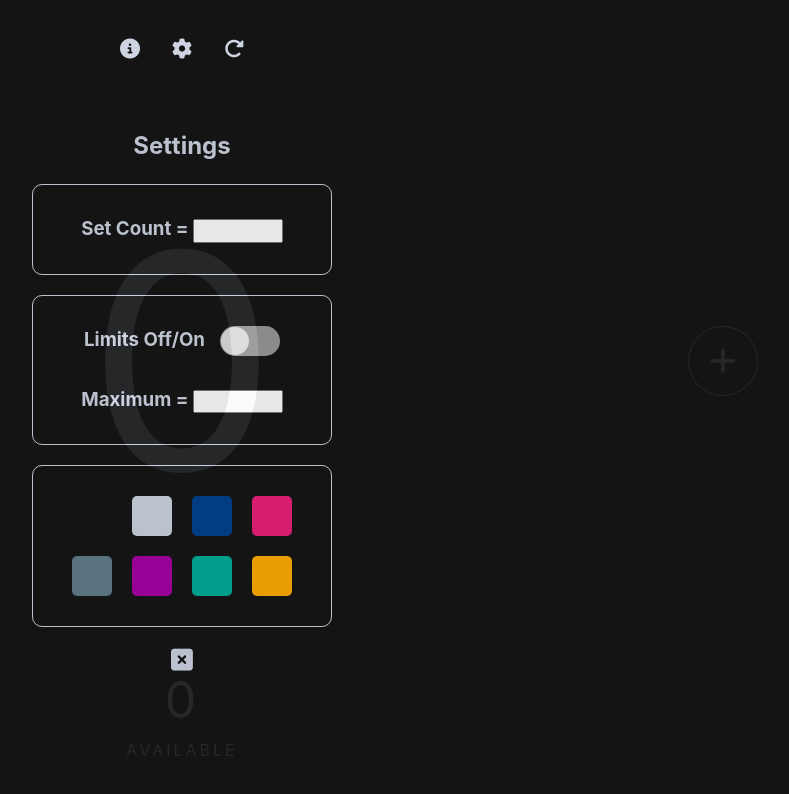
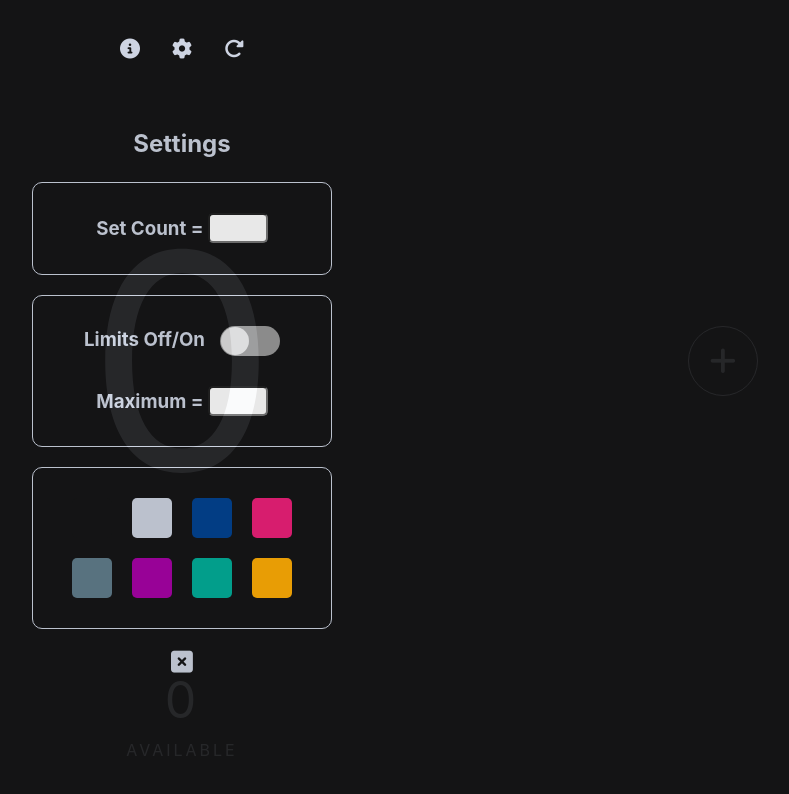
Before and after one commit to MizginYildirak/Counter-App, a plain HTML site: page index.html in a window 1280 px wide. Both pictures are taken after a click on the icon 640 px from the left and 48 px from the top of the page. Shown: the whole page, without its empty margins (458-1247 px from the left). Drawn offline with Linux system fonts and the light colour scheme.

Commit message:
update settings inputs

```diff
--- a/index.html
+++ b/index.html
@@ -48,7 +48,7 @@
       <div class="settings settings-inner styles-active">
         <div><h2>Settings</h2></div>
         <div class="set-count">
-          <h3>Set Count =   <input type="number" id="set-limit" min="0" max="9999"/></h3>
+          <h3>Set Count =   <input class="set-limit"type="number" id="set-limit" min="0" max="9999"/></h3>
 
         </div>
         <div class="limits">
@@ -58,8 +58,9 @@
             <div></div>
           </label>
           </div>
-          <div>
-            <h3>Maximum = <input type="number" id="set-limit" min="1" max="9999"/></h3>
+          <div class="maximum">
+            <h3>Maximum = <input type="number" class="set-limit"
+              id="set-limit" min="1" max="9999"/></h3>
           </div>
         </div>
 
--- a/style.css
+++ b/style.css
@@ -34,6 +34,14 @@ body {
   min-height: 100vh;
   background-color: var(--bg-color);
   color: var(--main-color);
+}
+
+.set-limit {
+  height: 30px;
+  width: 60px;
+  border-radius: 5px;
+  font-size: 20px;
+  padding: 5px;
 }
 
 .reset-hidden,
```
